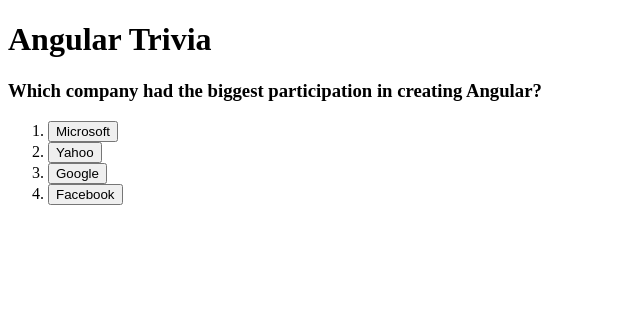
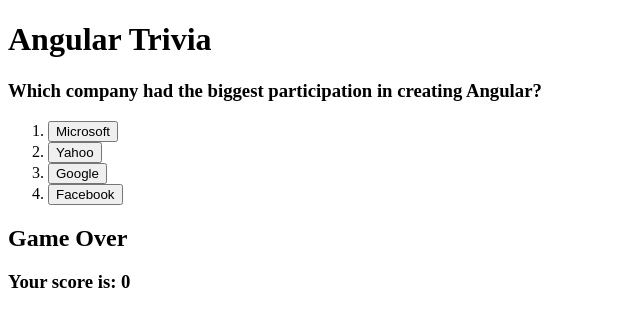
Before and after one commit to sebasvalencia/1.angular-trivia, an Angular app: page / in a window 1280 px wide. Shown: the top 326 px of the page, without its empty margins (0-640 px from the left). Built offline with nearby package versions, Linux system fonts and the light colour scheme.

Commit message:
[Feature] Correct answer count and final score method

```diff
--- a/src/app/app.component.html
+++ b/src/app/app.component.html
@@ -15,3 +15,7 @@
   </ng-container>
 
 </div>
+<div>
+  <h2>Game Over</h2>
+  <h3>Your score is: {{ finalScore }}</h3>
+</div>
--- a/src/app/app.component.ts
+++ b/src/app/app.component.ts
@@ -13,6 +13,8 @@
   currentQuestion: Question;
   questionIndex = 0;
   answerMessage = '';
+  correctAnswersCount = 0;
+  readonly QUESTION_SCORE = 3;
 
   constructor(private service: QuestionService) {
     this.fetchQuestions();
@@ -33,12 +35,16 @@
 
     if (isCorrect) {
       target.style.backgroundColor = 'green';
+      this.correctAnswersCount++;
       this.answerMessage = 'Congratulations!!';
     } else {
       target.style.backgroundColor = 'red';
       this.answerMessage = 'Wrong answer';
     }
+  }
 
+  get finalScore() {
+    return this.correctAnswersCount * this.QUESTION_SCORE;
   }
 
 }
```
